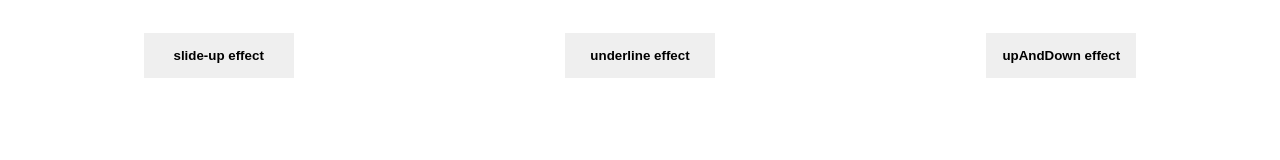
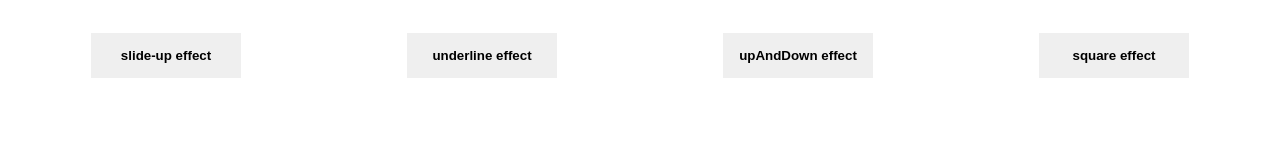
Before and after one commit to Waxoussou/btn-hvr, a plain HTML site: page index.html in a window 1280 px wide. Drawn offline with Linux system fonts and the light colour scheme.

Commit message:
commit last button de la journée square effect not finished

```diff
--- a/index.html
+++ b/index.html
@@ -18,6 +18,9 @@
         <div class="btn hv-underline-upAndDown">
             <input class="btn-hv-effect" type="submit" value="upAndDown effect">
         </div>
+        <div class="btn hv-underline-square">
+            <input class="btn-hv-effect" type="submit" value="square effect">
+        </div>
     </div>
 </body>
 </html>
--- a/style.scss
+++ b/style.scss
@@ -98,7 +98,9 @@
     background-color: dodgerblue;
     // transition: width 0.5s ease-in;
   }
-  &:hover::after, :active::after, :focus::after {
+  &:hover::after,
+  :active::after,
+  :focus::after {
     animation: underline 0.7s both ease-in;
   }
 }
@@ -114,34 +116,32 @@
   60% {
     width: 80%;
   }
-  80%{
+  80% {
     width: 100%;
   }
-  90%{
+  90% {
     width: 90%;
   }
-  100%{
+  100% {
     width: 100%;
   }
 }
 // BACKWARD ------------------
-@keyframes back-underline{
-    0%{
-        width: 100%;;
+@keyframes back-underline {
+  0% {
+    width: 100%;
   }
-    100%{
+  100% {
     width: 0%;
   }
 }
 
-
-
 // ---------------
 // UNDERLINE UP&&DOWN EFFECT
 // ---------------
-.hv-underline-upAndDown{
-&::before{
-    content: '';
+.hv-underline-upAndDown {
+  &::before {
+    content: "";
     position: absolute;
     height: 4px;
     width: 0%;
@@ -150,8 +150,8 @@
     top: 0;
     animation: back-underline 1s ease;
   }
-&::after{
-    content: '';
+  &::after {
+    content: "";
     position: absolute;
     height: 4px;
     width: 0%;
@@ -160,7 +160,57 @@
     bottom: 0;
     animation: back-underline 1s ease;
   }
-&:hover::before, &:hover::after{
+  &:hover::before,
+  &:hover::after {
     animation: underline 0.7s both ease-in;
   }
 }
+
+
+// ---------------
+// UNDERLINE SQUARE EFFECT
+// ---------------
+.hv-underline-square {
+    &::before {
+      content: "";
+      position: absolute;
+      height: 4px;
+      width: 0%;
+      background-color: dodgerblue;
+      left: 0;
+      top: 0;
+      animation: back-underline 1s ease;
+    }
+    &::after {
+      content: "";
+      position: absolute;
+      height: 0%;
+      width: 0px;
+    //   background-color: dodgerblue;
+      right:  0;
+      top: 0;
+    //   animation: back-underline 1s ease;
+      border-top: 3px solid dodgerblue;
+      border-bottom: 3px solid dodgerblue;
+    }
+    &:hover::before{
+        // animation: underline 0.7s both ease-in;
+    }
+    &:hover::after {
+        animation: slide-around 1s  ease-in both;
+    }
+  }
+
+ @keyframes slide-around {
+     0%{
+        width: 0%;
+        height: 100%;
+    }
+     50%{
+         width: 100%;
+     }
+     100%{
+         width: 100%;
+        height: 100%;
+     }
+ }
```
Also changed, not shown: style.css. Lines whose indentation alone changed are shown as unchanged.
